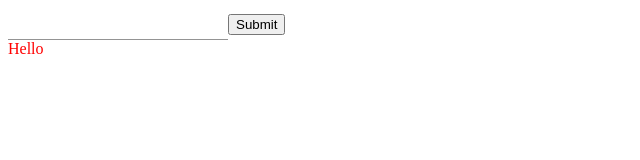
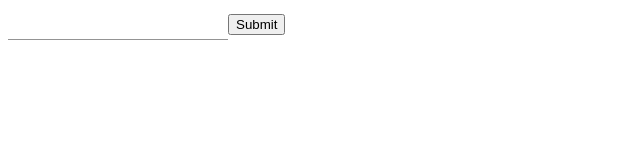
Before and after one commit to MargaritaSukhova/black-circle, a React (Vite) app: page /signup in a window 1280 px wide. Shown: the top 160 px of the page, without its empty margins (0-640 px from the left). Built offline with nearby package versions, Linux system fonts and the light colour scheme.

Commit message:
Update SignUpPage.tsx

```diff
--- a/src/pages/SignUpPage/SignUpPage.tsx
+++ b/src/pages/SignUpPage/SignUpPage.tsx
@@ -4,7 +4,6 @@ function SignUpPage() {
   return (
     <div>
       <ExampleForm />
-      <div style={{ color: 'red' }}>Hello</div>
     </div>
   );
 }
```
